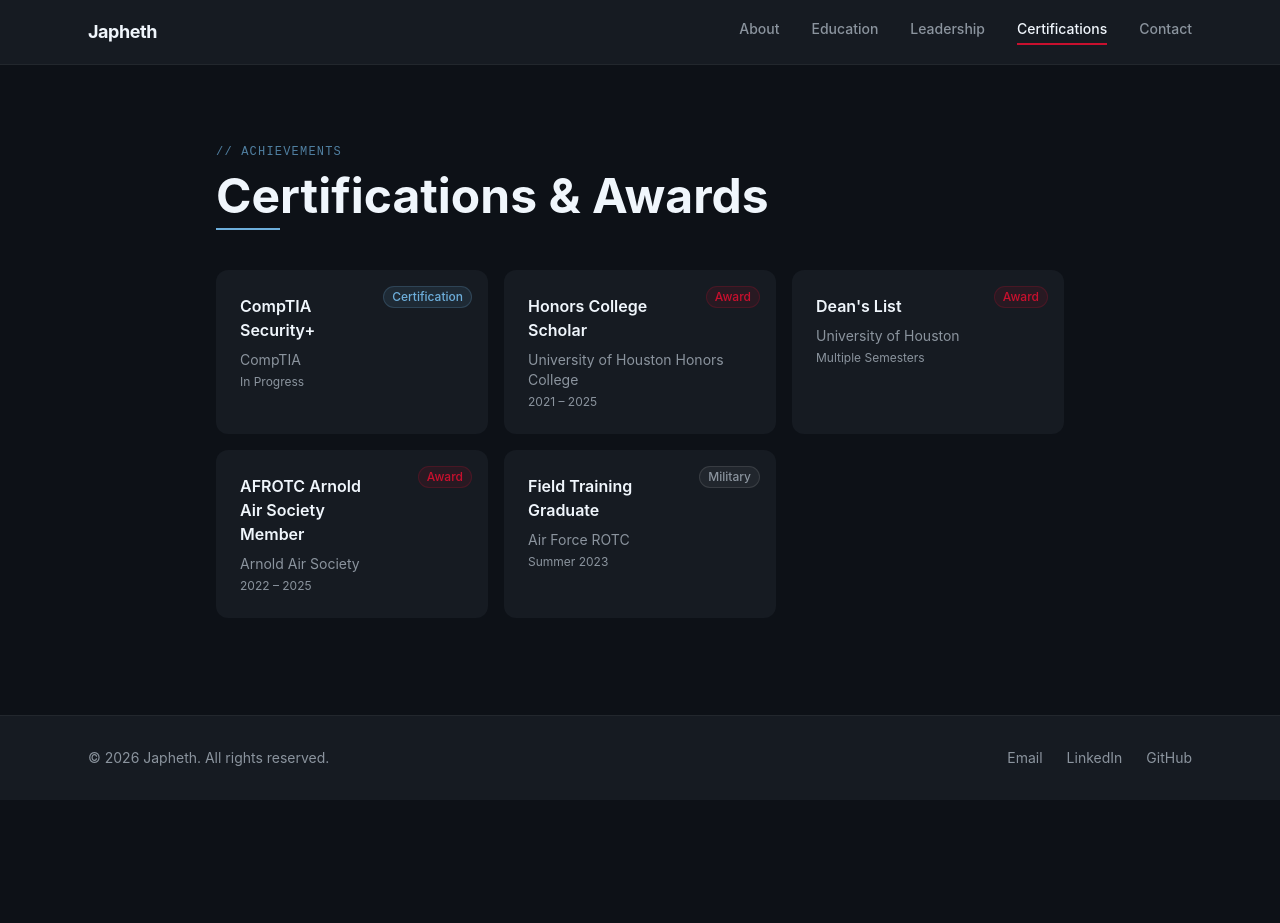
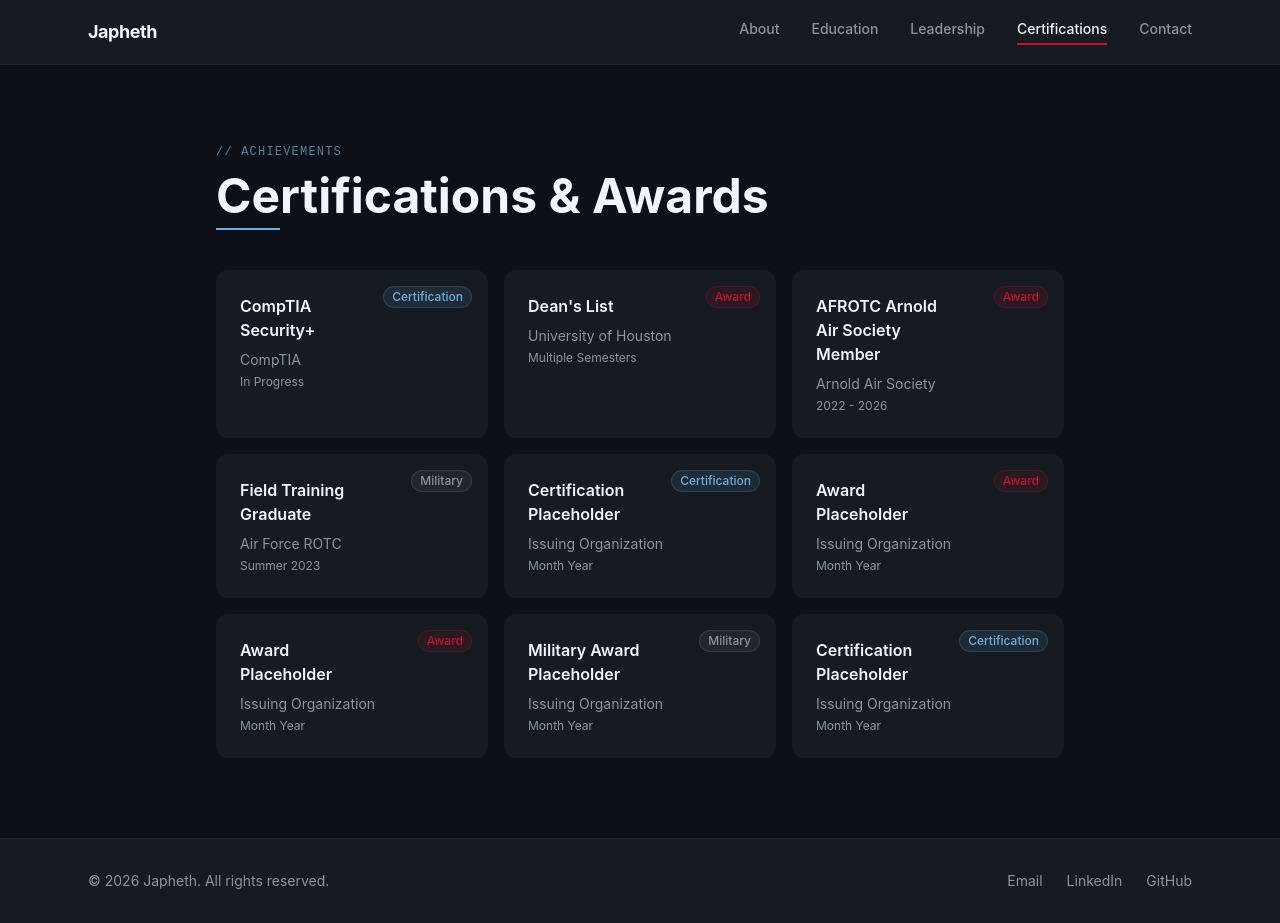
Before and after one commit to Jeffrs2992/HON4130-ePortfolio, a React (Vite) app: page /certifications in a window 1280 px wide. Before the commit the page ends 800 px from the top, so only its background shows below. Built offline with nearby package versions, Linux system fonts and the light colour scheme.

Commit message:
feat: expand certifications to 9 tiles, remove Honors College Scholar

```diff
--- a/src/data/certifications.js
+++ b/src/data/certifications.js
@@ -8,30 +8,58 @@ export const certifications = [
   },
   {
     id: 2,
-    name: 'Honors College Scholar',
-    issuer: 'University of Houston Honors College',
-    date: '2021 – 2025',
-    type: 'award',
-  },
-  {
-    id: 3,
     name: "Dean's List",
     issuer: 'University of Houston',
     date: 'Multiple Semesters',
     type: 'award',
   },
   {
-    id: 4,
+    id: 3,
     name: 'AFROTC Arnold Air Society Member',
     issuer: 'Arnold Air Society',
-    date: '2022 – 2025',
+    date: '2022 - 2026',
     type: 'award',
   },
   {
-    id: 5,
+    id: 4,
     name: 'Field Training Graduate',
     issuer: 'Air Force ROTC',
     date: 'Summer 2023',
     type: 'military',
   },
+  {
+    id: 5,
+    name: 'Certification Placeholder',
+    issuer: 'Issuing Organization',
+    date: 'Month Year',
+    type: 'certification',
+  },
+  {
+    id: 6,
+    name: 'Award Placeholder',
+    issuer: 'Issuing Organization',
+    date: 'Month Year',
+    type: 'award',
+  },
+  {
+    id: 7,
+    name: 'Award Placeholder',
+    issuer: 'Issuing Organization',
+    date: 'Month Year',
+    type: 'award',
+  },
+  {
+    id: 8,
+    name: 'Military Award Placeholder',
+    issuer: 'Issuing Organization',
+    date: 'Month Year',
+    type: 'military',
+  },
+  {
+    id: 9,
+    name: 'Certification Placeholder',
+    issuer: 'Issuing Organization',
+    date: 'Month Year',
+    type: 'certification',
+  },
 ]
```
Also changed, not shown: 1 other file (tests, documents, lock files or other folders).
